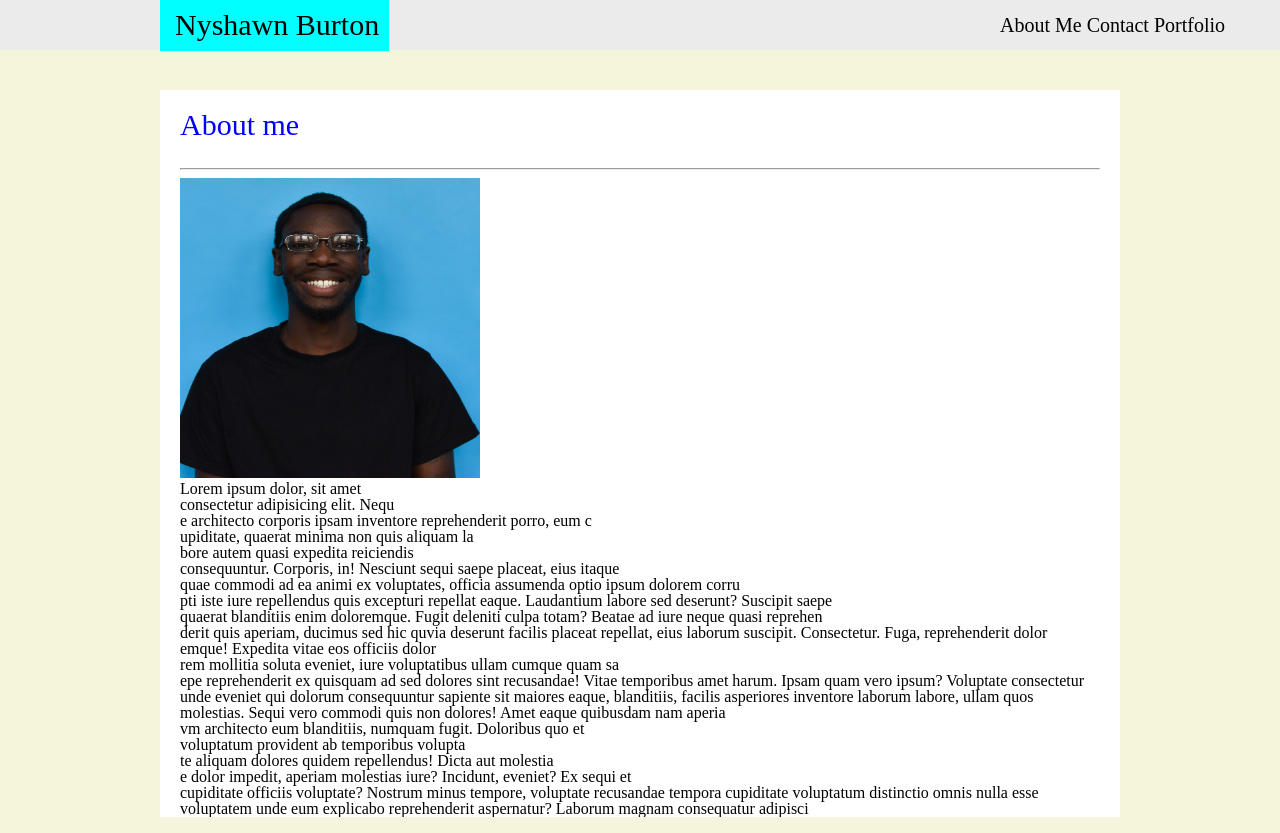
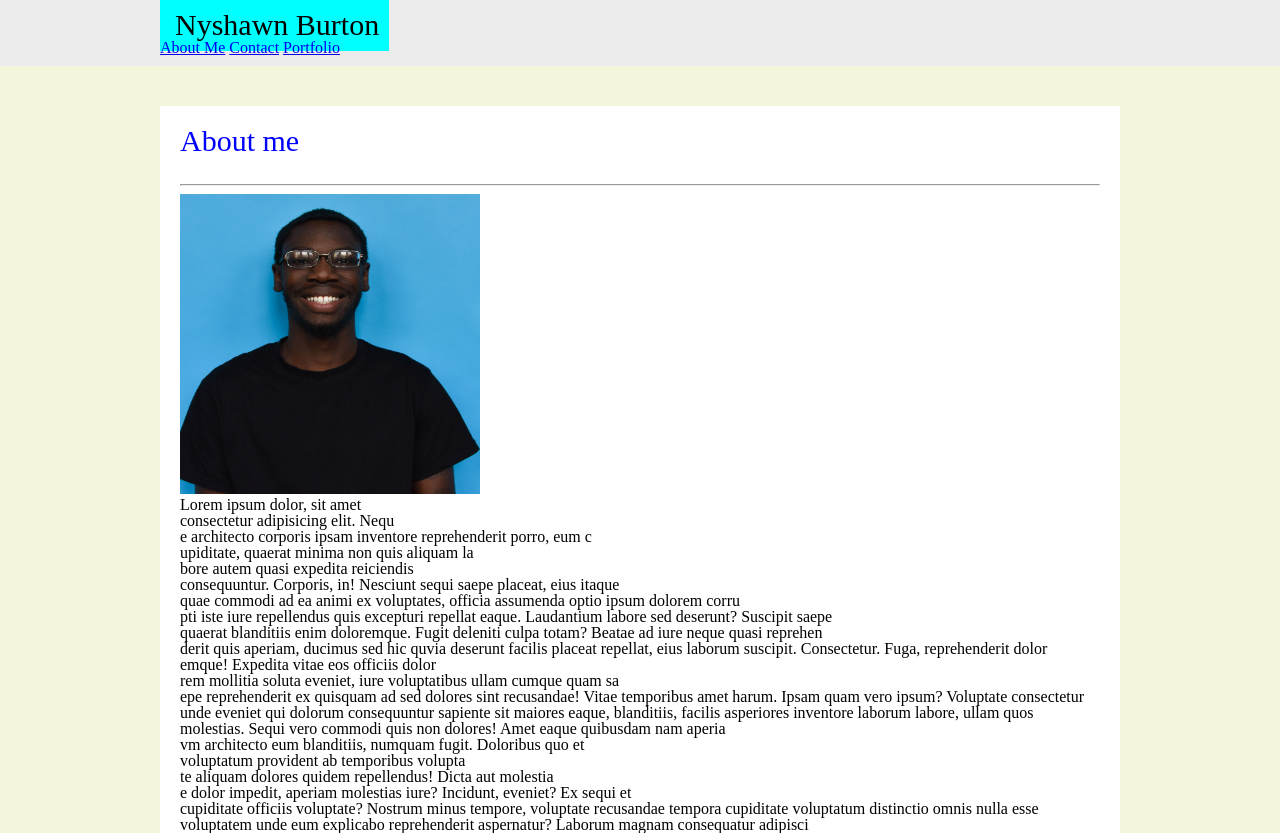
Before and after one commit to NBurton830/nburton830.github.io, a plain HTML site: page index.html in a window 1280 px wide. Drawn offline with Linux system fonts and the light colour scheme.

```diff
--- a/index.html
+++ b/index.html
@@ -12,18 +12,10 @@
 <header>
     <div class="main-header">
         <h1 class="my-name">Nyshawn Burton</h1>
-        <nav class="main-nav">
-            <ul>
-                <li>
-                    <a href="index.html">About Me</a>
-                </li>
-                <li>
-                    <a href="contact.html">Contact</a>
-                </li>
-                <li>
-                    <a href="portfolio.html">Portfolio</a>
-                </li>
-            </ul>
+        <nav class="nav">
+            <a class="nav-link active" href="index.html">About Me</a>
+            <a class="nav-link" href="contact.html">Contact</a>
+            <a class="nav-link" href="portfolio.html">Portfolio</a>
         </nav>
     </div>
 </header>
```
